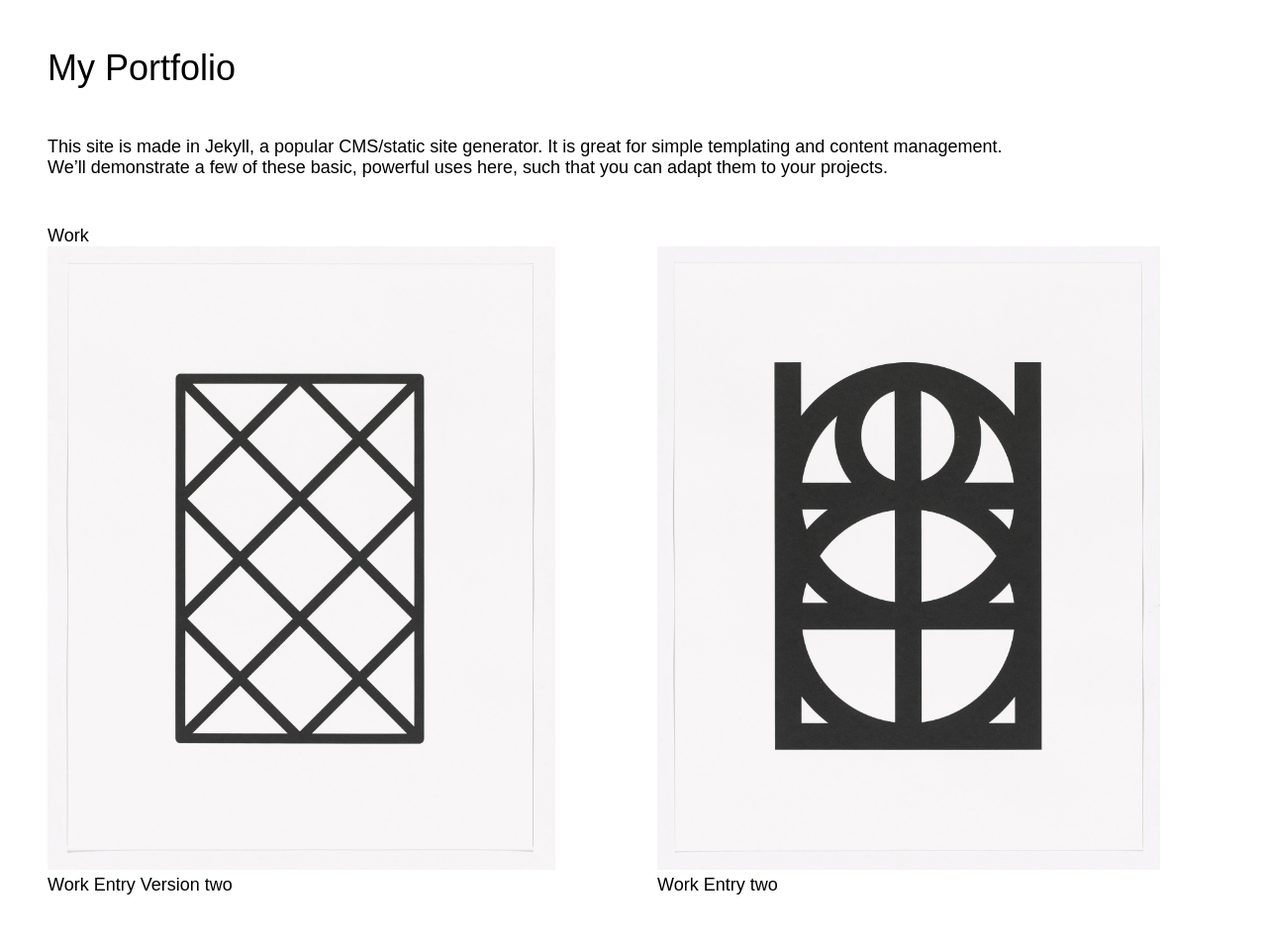
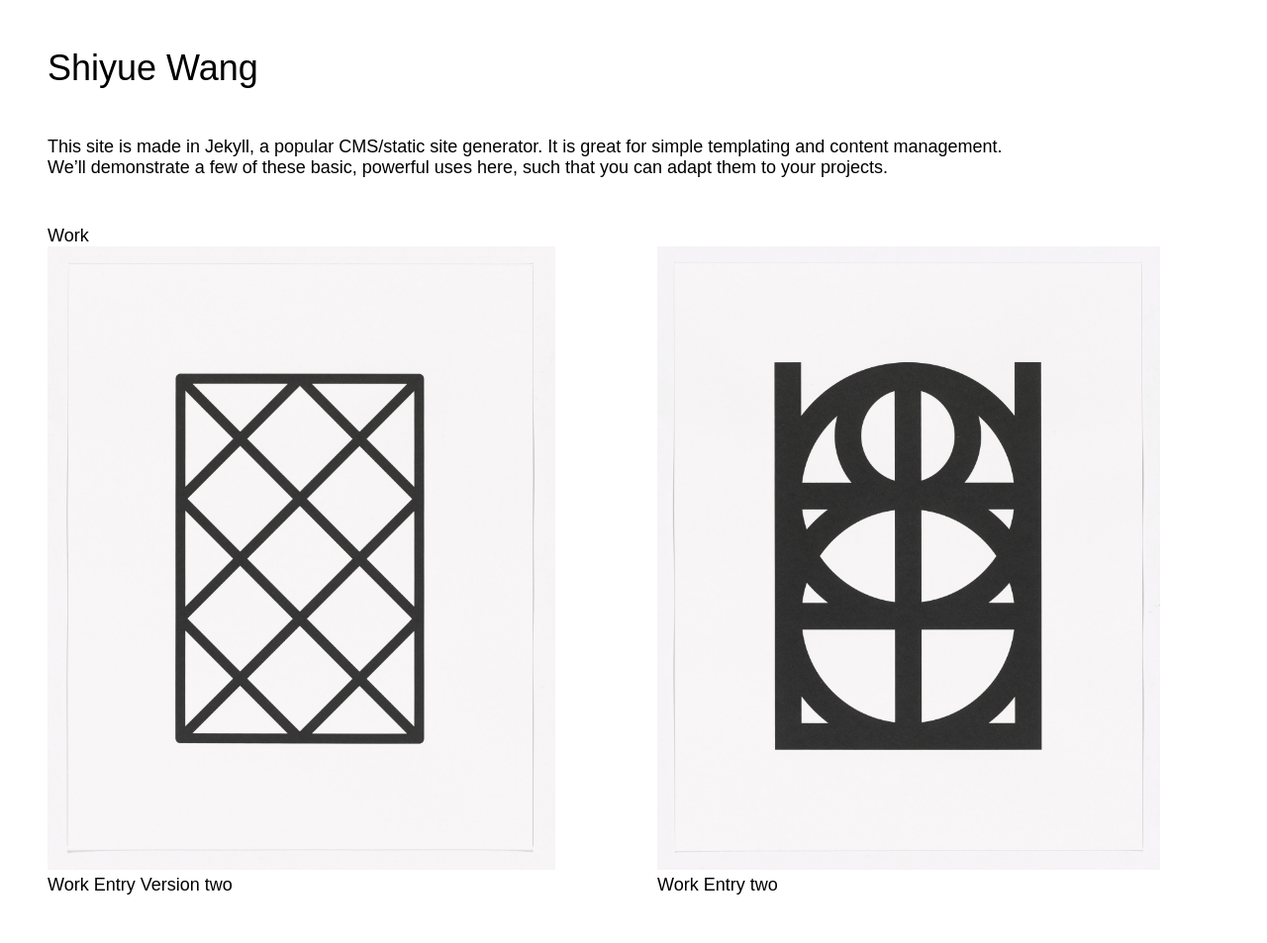
Before and after one commit to shiyuew/portfolio, a Jekyll site: the page built from index.html, in a window 1280 px wide. Shown: the whole page at 99% size. Built offline with Jekyll 4.4.1, drawn with Linux system fonts in a browser that asks for light colours.

Commit message:
Update _config.yml

```diff
--- a/_config.yml
+++ b/_config.yml
@@ -1,4 +1,4 @@
-baseurl: /portfolio-template
-title: My Portfolio
+baseurl: /portfolio
+title: Shiyue Wang
 livereload: true
 theme: null
```
